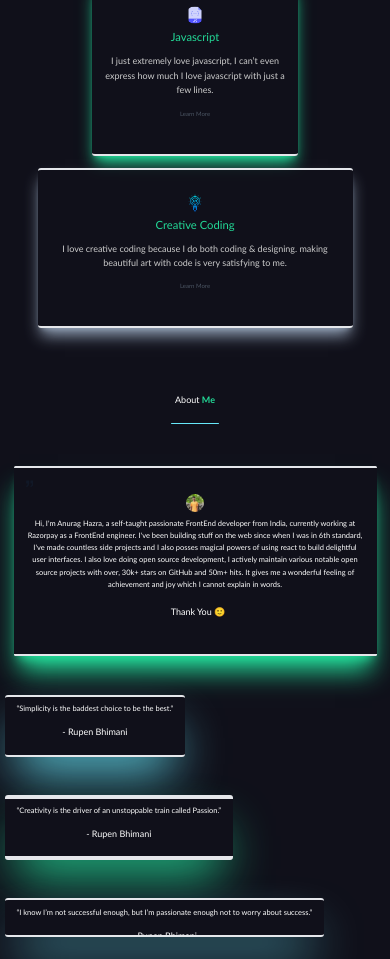
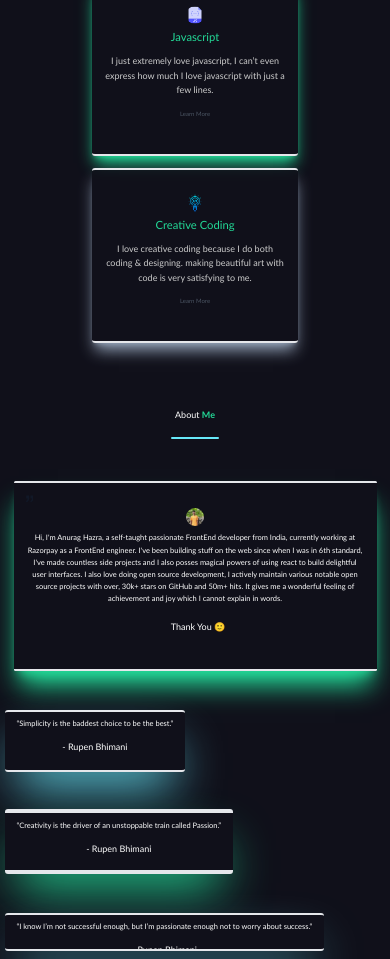
Before and after one commit to Rupen109/portfolio-1.0, a React (Create React App) app: page / in a window 390 px wide. Shown: the part 1935-2894 px from the top of the page. Built offline with nearby package versions, Linux system fonts and the light colour scheme.

Commit message:
responsive design

```diff
--- a/src/Components/Skills.js
+++ b/src/Components/Skills.js
@@ -63,7 +63,7 @@ const Skills = () => {
                       </div>
                     </div>
                   </div>
-                  <div className="p-4 md:p-0 mx-auto lg:w-1/4 w-2/2">
+                  <div className="p-4 md:p-0 mx-auto lg:w-1/4 w-2/3">
                     <div className="sm:h-3/4 bg-[#10101A] border-y-2 shadow-lg shadow-slate-400 bg-opacity-75 px-8 pt-16 pb-24 rounded-lg overflow-hidden text-center relative">
                     <img className=" w-[3rem] h-[3rem] rounded-full mx-auto" src={idea} alt="Developer Img" />
 
```
